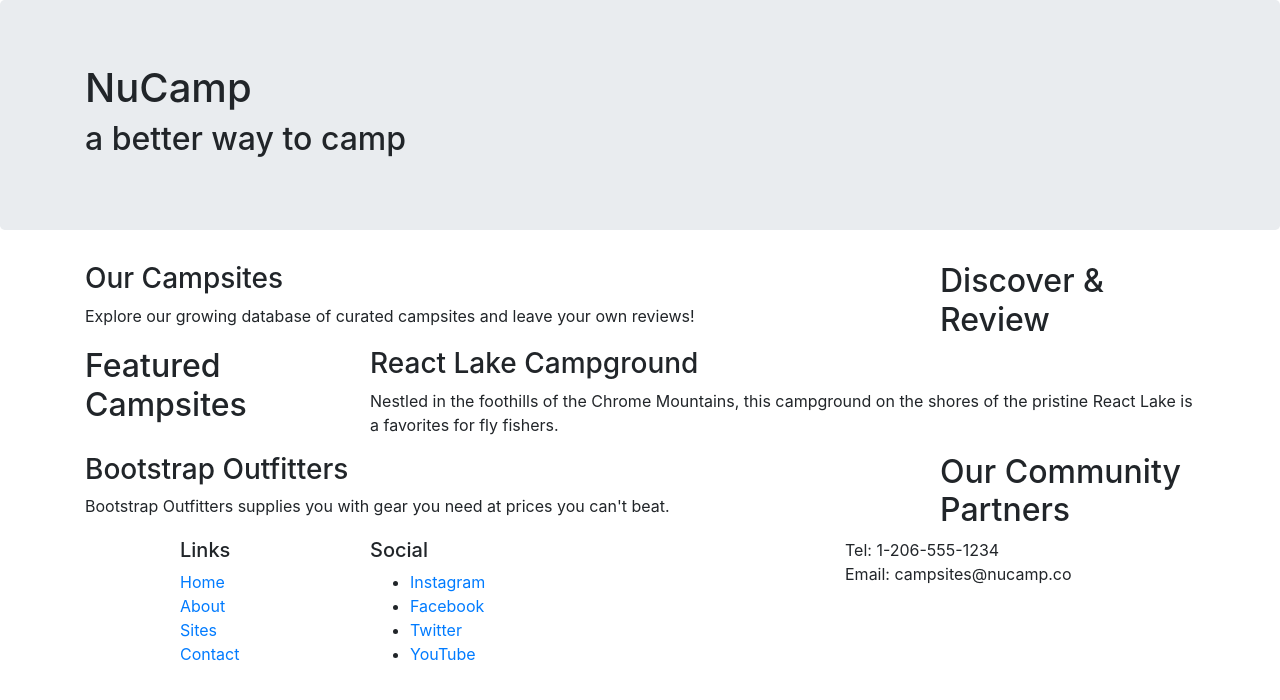
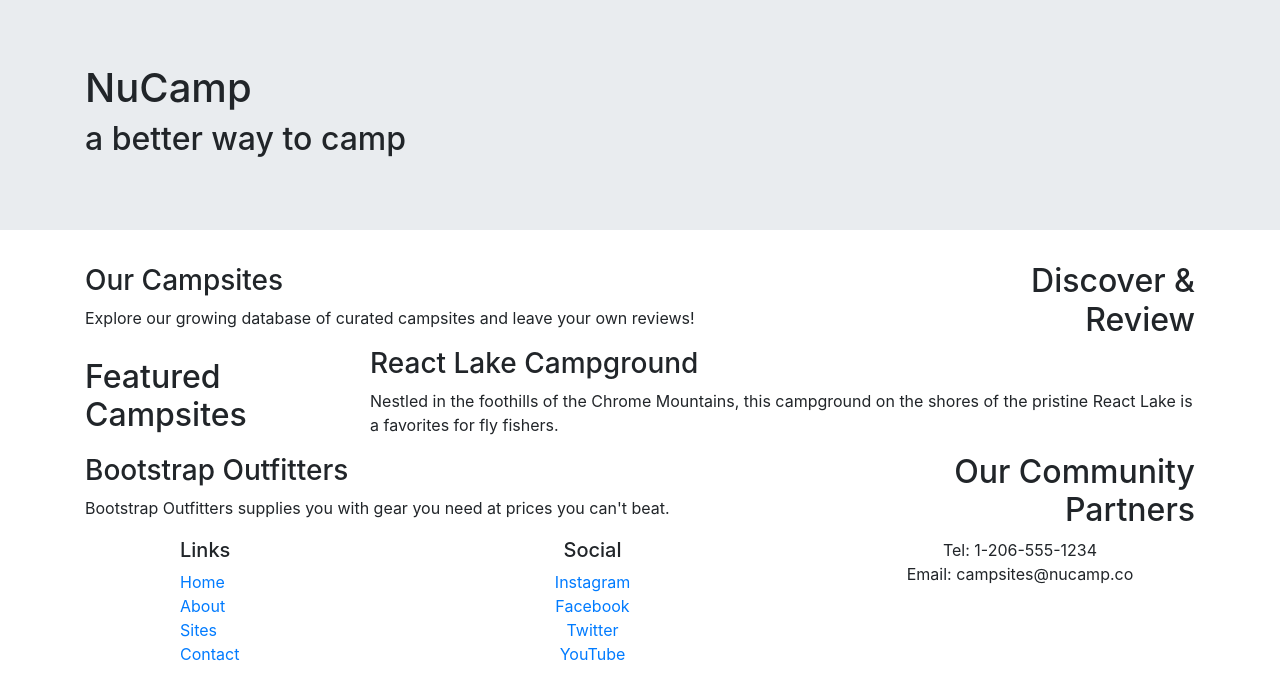
Before and after one commit to peondg-Nucamp/nucamp-bootstrap, a website: page index.html in a window 1280 px wide. Drawn offline with nearby package versions, Linux system fonts and the light colour scheme.

Commit message:
Adding Custom Styles

```diff
--- a/index.html
+++ b/index.html
@@ -6,11 +6,14 @@
     <meta name="viewport" content="width=device-width, initial-scale=1.0">
     <!-- Bootstrap CSS -->
     <link rel="stylesheet" href="node_modules/bootstrap/dist/css/bootstrap.min.css" />
+    <!-- Additional CSS must be placed after Bootstrap CSS -->
+    <link rel="stylesheet" href="https://fonts.googleapis.com/css?family=Lobster|Open+Sans" />
+    <link rel="stylesheet" href="css/styles.css" />
     <title>NuCamp: A Better Way To Camp</title>
 </head>
 
 <body>
-    <header class="jumbotron">
+    <header class="jumbotron jumbotron-fluid">
         <div class="container">
             <div class="row">
                 <div class="col">
@@ -22,9 +25,9 @@
     </header>
 
     <div class="container">
-        <div class="row">
+        <div class="row row-content align-items-center">
             <div class="col-sm-4 order-sm-last col-md-3">
-                <h2>Discover & Review</h2>
+                <h2 class="text-sm-right">Discover & Review</h2>
             </div>
             <div class="col">
                 <h3>Our Campsites</h3>
@@ -32,7 +35,7 @@
             </div>
         </div>
 
-        <div class="row">
+        <div class="row row-content align-items-center">
             <div class="col-sm-4 col-md-3">
                 <h2>Featured Campsites</h2>
             </div>
@@ -42,9 +45,9 @@
             </div>
         </div>
 
-        <div class="row">
+        <div class="row row-content align-items-center">
             <div class="col-sm-4 order-sm-last col-md-3">
-                <h2>Our Community Partners</h2>
+                <h2 class="text-sm-right">Our Community Partners</h2>
             </div>
             <div class="col">
                 <h3>Bootstrap Outfitters</h3>
@@ -65,16 +68,16 @@
                         <li><a href="#">Contact</a></li>
                     </ul>
                 </div>
-                <div class="col-6 col-sm-5">
+                <div class="col-6 col-sm-5 text-center">
                     <h5>Social</h5>
-                    <ul>
+                    <ul class="list-unstyled">
                         <li><a href="http://instagram.com">Instagram</a></li>
                         <li><a href="http://facebook.com">Facebook</a></li>
                         <li><a href="http://twitter.com">Twitter</a></li>
                         <li><a href="http://youtube.com">YouTube</a></li>
                     </ul>
                 </div>
-                <div class="col-sm-4">
+                <div class="col-sm-4 text-center">
                     Tel: 1-206-555-1234 <br />
                     Email: campsites@nucamp.co
                 </div>
```
